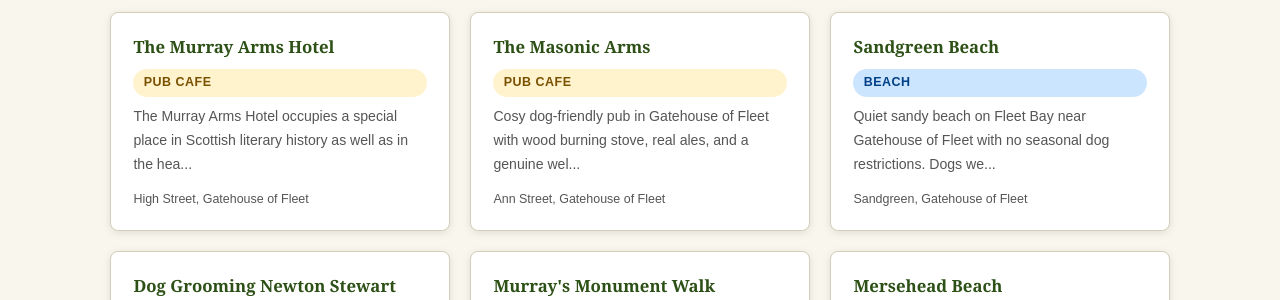
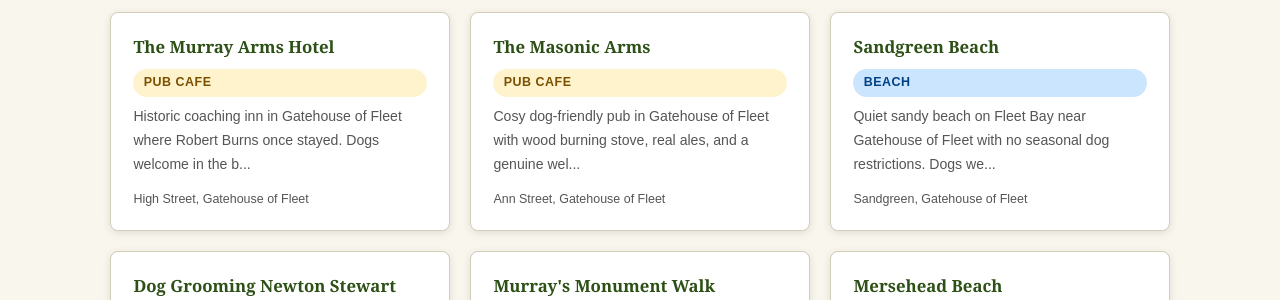
Before and after one commit to outrunthewolf/dogfriendlydg, a Jekyll site: the page built from index.html, in a window 1280 px wide and 900 px high, scrolled down 775 px. Shown: the part 152-452 px from the top of the window. Built offline with Jekyll 4.4.1, drawn with Linux system fonts in a browser that asks for light colours.

Commit message:
Update listing: The Murray Arms - SEO title, meta description, website and phone

```diff
--- a/_listings/the-murray-arms-gatehouse.md
+++ b/_listings/the-murray-arms-gatehouse.md
@@ -1,19 +1,20 @@
 ---
 layout: listing
-title: "The Murray Arms Hotel -- Gatehouse of Fleet"
+title: "The Murray Arms Hotel - Dog-Friendly Historic Inn in Gatehouse of Fleet"
 name: "The Murray Arms Hotel"
 category: pub-cafe
+description: "Historic coaching inn in Gatehouse of Fleet where Robert Burns once stayed. Dogs welcome in the bar and bedrooms. Outstanding local food and a warm Galloway welcome."
 address: "High Street, Gatehouse of Fleet"
 town: "Gatehouse of Fleet"
 region: "Dumfries and Galloway"
 postcode: "DG7 2HT"
-website: ""
-phone: ""
+website: "https://www.murrayarmshotel.com"
+phone: "01557 814207"
 facilities: [dog friendly bar, water bowls, dog treats, historic coaching inn, food served, accommodation]
-dogs_notes: "Dogs welcome in the bar. Historic inn -- Robert Burns famously stayed here. Treats and water available."
+dogs_notes: "Dogs welcome in the bar and in dog-friendly bedrooms. Historic inn -- Robert Burns famously stayed here. Treats and water available."
 lat: 54.8761
 lng: -4.1601
-excerpt: "A historic coaching inn on the High Street where Robert Burns once stayed -- now one of the most dog-welcoming pubs in Galloway."
+excerpt: "A historic coaching inn on the High Street where Robert Burns once stayed -- now one of the most dog-welcoming pubs and hotels in Galloway."
 ---
 
 The Murray Arms Hotel occupies a special place in Scottish literary history as well as in the hearts of dog owners across Dumfries and Galloway. It was here, in 1793, that Robert Burns is said to have written 'Scots Wha Hae' -- one of Scotland's most stirring national songs -- while staying at the inn on his tour of Galloway. Today the hotel continues to welcome travellers with the same warmth, and dogs are very much part of that welcome.
```
